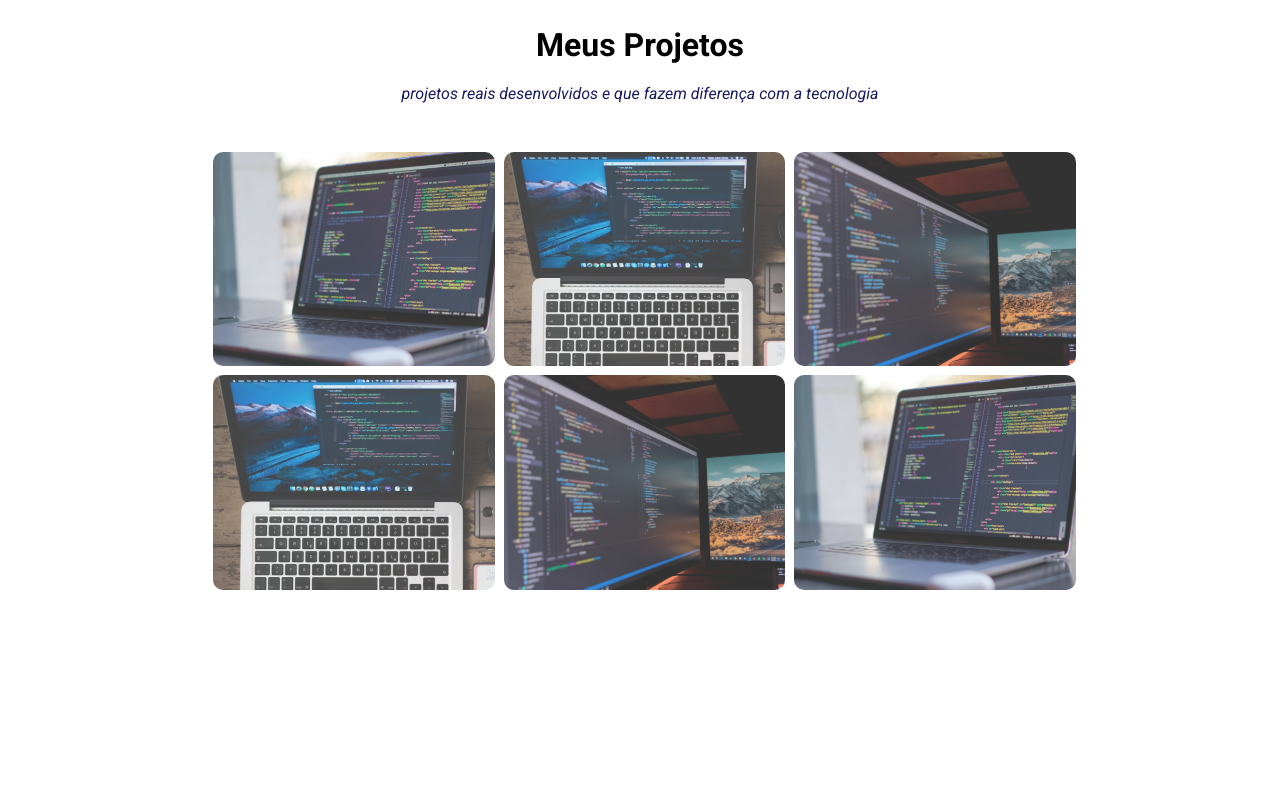
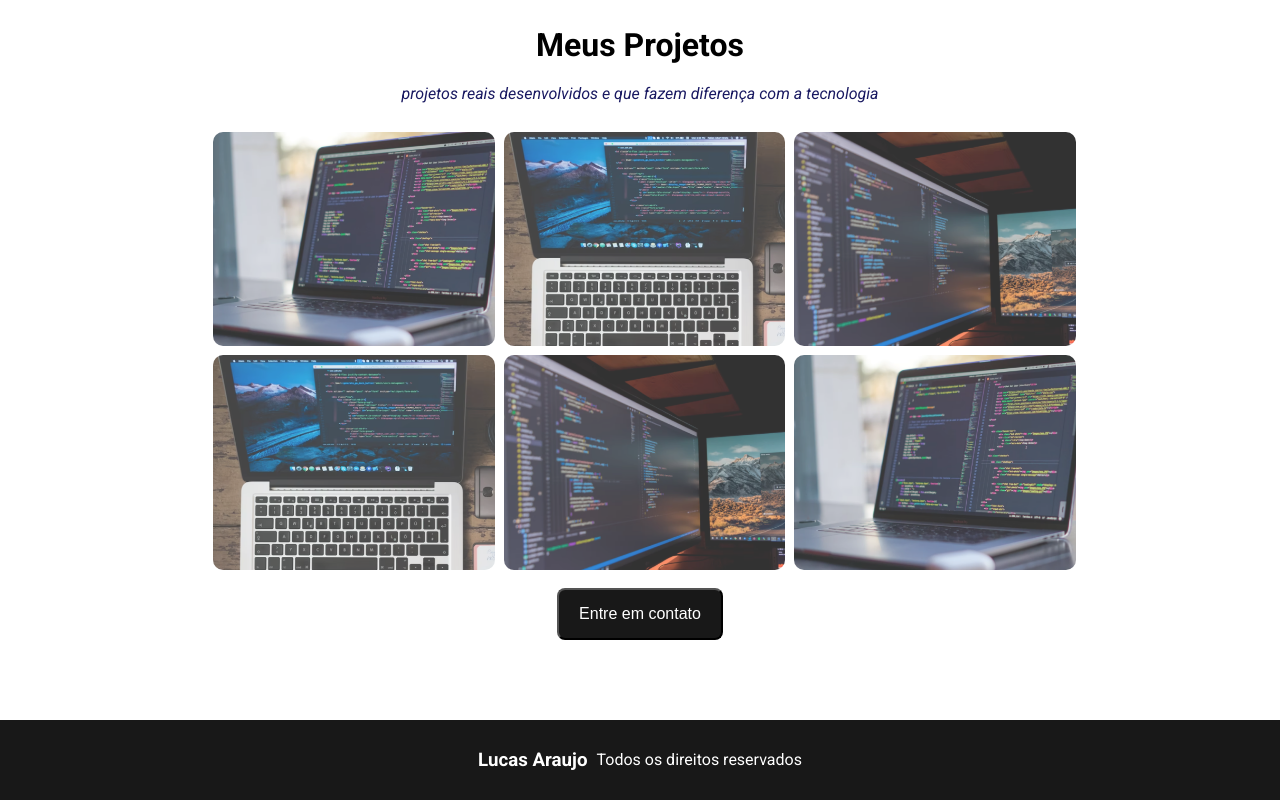
Before and after one commit to lucasaraujods/portifolio, a plain HTML site: page index.html in a window 1280 px wide. Shown: the part 1459-2259 px from the top of the page. Before the commit the page ends 2129 px from the top, so only its background shows below. Drawn offline with Linux system fonts and the light colour scheme.

Commit message:
atualização em navegação

```diff
--- a/index.html
+++ b/index.html
@@ -13,18 +13,18 @@
     <nav class="nav">
         <ul class="nav-list">
             <li>
-                <a href="#">home</a>
+                <a href="#home">home</a>
             </li>
             <li>
-                <a href="#">sobre</a>
+                <a href="#sobre">sobre</a>
             </li>
             <li>
-                <a href="#">projetos</a>
+                <a href="#projetos">projetos</a>
             </li>
         </ul>
     </nav>
 
-    <section class="main">
+    <section id="home" class="main">
         <h1>Óla,<br>Seja Bem-vindo</h1>
         <p>buscando criar soluções tecnologicas com projetos reais e automatizados</p>
         <a href="#">
@@ -34,7 +34,7 @@
         </a>
     </section>
 
-    <section class="about">
+    <section id="sobre" class="about">
         <div>
             <h2>Sobre</h2>
             <p>Lorem, ipsum dolor sit amet consectetur adipisicing elit. Explicabo sunt laudantium praesentium voluptatum commodi nemo soluta perspiciatis, dolore magni vitae harum, corporis atque? Possimus id quisquam adipisci inventore, nemo animi.</p><br><br>
@@ -44,7 +44,7 @@
         <img src="images/foto-pc.png" alt="foto minha programando">
     </section>
 
-    <section class="projects">
+    <section id="projetos" class="projects">
         <h2>Meus Projetos</h2>
         <p>projetos reais desenvolvidos e que fazem diferença com a tecnologia</p>
 
@@ -60,7 +60,12 @@
             <img src="images/projeto1.png" alt="projeto3">
         </div>
 
+        <button class="botao">Entre em contato</button>
+    </section>
 
-    </section>
+    <footer>
+        <h3>Lucas Araujo</h3>
+        <p>Todos os direitos reservados</p>
+    </footer>
 </body>
 </html>
--- a/style.css
+++ b/style.css
@@ -6,6 +6,10 @@
 }
 body{
     font-family: 'Roboto', sans-serif;
+}
+/*colocando a navegação na página mais suave*/
+html{
+    scroll-behavior: smooth;
 }
 /*inicio header*/
 .nav{
@@ -118,7 +122,7 @@ body{
 .projects p{
     font-style: italic;
     color: rgb(25, 25, 97);
-    margin-bottom: 40px;
+    margin-bottom: 20px;
 }
 .projects-list{
     width: 100%;
@@ -137,3 +141,31 @@ body{
 .projects img:hover{
     opacity: 1;
 }
+.botao{
+    background-color: #181818;
+    padding: 15px 20px;
+    margin-top: 18px;
+    cursor: pointer;
+    font-size: 16px;
+    color: #ffffff;
+    border-radius: 8px;
+    display: flex;
+    justify-content: center;
+    align-items: center;
+}
+footer{
+    width: 100%;
+    /*verificar se isso ta certo*/
+    height: 80px;
+    background-color: #181818;
+    color: #ffffff;
+    display: flex;
+    justify-content: center;
+    align-items: center;
+}
+footer h2{
+    font-size: 16px;
+}
+footer p{
+    margin-left: 9px;
+}
```
